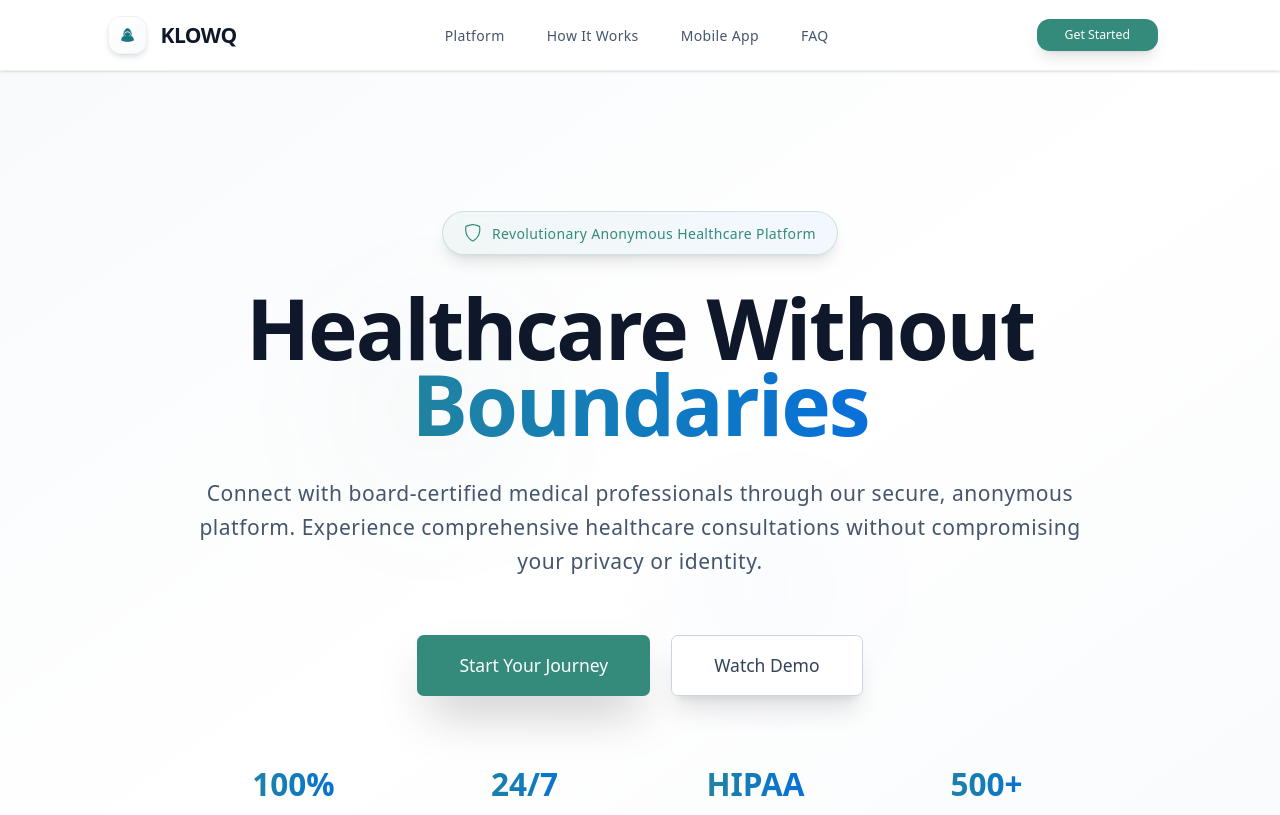
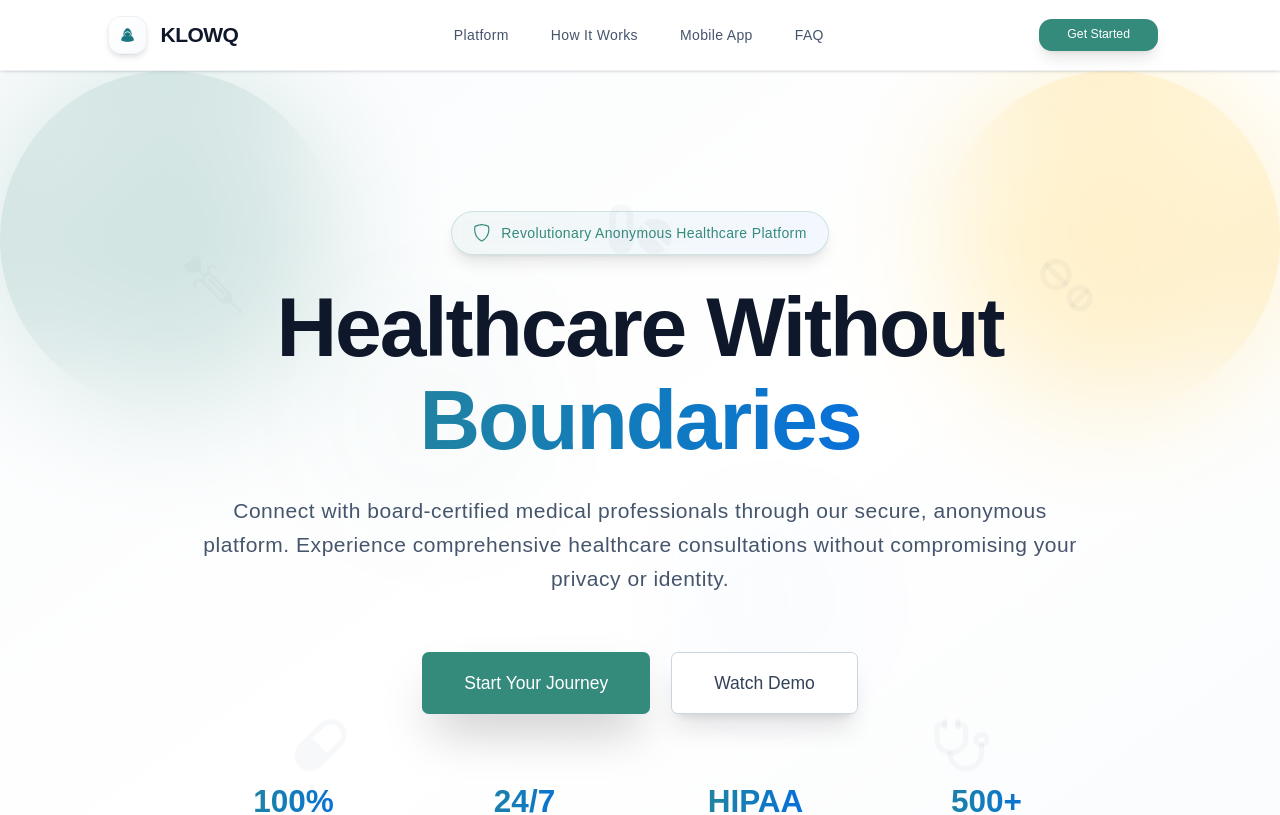
Before and after one commit to Klowq/klowq, a Next.js app: page / in a window 1280 px wide. Shown: the top 815 px of the page. Built offline with nearby package versions, Linux system fonts and the light colour scheme.

Commit message:
updating

```diff
--- a/src/app/globals.css
+++ b/src/app/globals.css
@@ -1,6 +1,35 @@
 @import "tailwindcss";
 
 @custom-variant dark (&:is(.dark *));
+
+/* Accordion animations for Radix Accordion */
+@keyframes accordion-down {
+  from {
+    height: 0;
+  }
+
+  to {
+    height: var(--radix-accordion-content-height);
+  }
+}
+
+@keyframes accordion-up {
+  from {
+    height: var(--radix-accordion-content-height);
+  }
+
+  to {
+    height: 0;
+  }
+}
+
+.animate-accordion-down {
+  animation: accordion-down 0.2s ease-out;
+}
+
+.animate-accordion-up {
+  animation: accordion-up 0.2s ease-out;
+}
 
 :root {
   --font-size: 14px;
@@ -79,6 +108,18 @@
   --sidebar-border: oklch(0.269 0 0);
   --sidebar-ring: oklch(0.439 0 0);
 }
+
+
+body {
+  background: var(--background);
+  color: var(--foreground);
+  font-family: Arial, Helvetica, sans-serif;
+}
+
+
+
+
+
 
 @theme inline {
   --color-background: var(--background);
--- a/src/app/page.js
+++ b/src/app/page.js
@@ -2,20 +2,24 @@
 import Image from "next/image";
 import { HiBars3BottomLeft } from "react-icons/hi2";
 import { AiOutlineClose, AiOutlineComment } from "react-icons/ai";
-import { TbClock, TbStethoscope } from "react-icons/tb";
+import { TbClock, TbPillFilled, TbPills, TbStethoscope } from "react-icons/tb";
 import { BsShield } from "react-icons/bs";
 import klowqLogo from '@assets/logo.png'
 import { Button } from "@/components/organisms/Button";
 import { FiCheckCircle, FiFileText } from "react-icons/fi";
 import { RiGooglePlayLine, RiShieldLine } from "react-icons/ri";
 import { RxLightningBolt } from "react-icons/rx";
-import { FaAppStore } from "react-icons/fa";
+import { FaAppStore, FaPills } from "react-icons/fa";
+import { MdOutlineSick } from "react-icons/md";
+import { FaUserDoctor } from "react-icons/fa6";
 import { SlStar } from "react-icons/sl";
 import { useState } from "react";
 import { LuAward, LuHeartHandshake, LuSmartphone, LuUsers } from "react-icons/lu";
 import { Badge } from "@/components/organisms/Badge";
 import { Card } from "@/components/organisms/Card";
 import { Accordion, AccordionContent, AccordionItem, AccordionTrigger } from "@/components/organisms/Accordion";
+import { LiaUserNurseSolid } from "react-icons/lia";
+import { GiLoveInjection } from "react-icons/gi";
 
 export default function Home() {
 
@@ -74,12 +78,31 @@ export default function Home() {
         )}
       </nav>
 
-      <section className="relative py-28 lg:py-40 bg-gradient-to-br from-slate-50 via-white to-slate-50 overflow-hidden">
+      <div className="grid items-center relative">
+        <div className="text-gray-500/5 text-7xl absolute pointer-events-none z-10 h-full w-full bottom-0 right-0">
+          <div className="h-[50%] relative flex items-center justify-between">
+            <div className="flex-auto flex justify-center animate-bounce"><GiLoveInjection /></div>
+            <div className="flex-auto flex justify-center animate-bounce relative bottom-16"><FaPills /></div>
+            <div className="flex-auto flex justify-center animate-bounce"><TbPills /></div>
+          </div>
+          <div className="h-[50%] relative flex items-center justify-between">
+            <div className="flex-auto flex justify-center animate-bounce"><TbPillFilled /></div>
+            <div className="flex-auto flex justify-center delay-700 animate-bounce"><TbStethoscope /></div>
+          </div>
+          <div className="h-[50%] relative flex items-center justify-between">
+            <div className="flex-auto flex justify-center animate-bounce"><LiaUserNurseSolid /></div>
+            <div className="flex-auto flex justify-center animate-bounce relative bottom-64"><FaUserDoctor /></div>
+            <div className="flex-auto flex justify-center animate-bounce"><MdOutlineSick /></div>
+          </div>
+        </div>
+        <div className="absolute z-0 top-0 w-96 h-96 left-0 bg-primary rounded-full"></div>
+        <div className="absolute z-0 top-0 w-96 h-96 right-0 bg-chart-4 rounded-full"></div>
+        <section className="py-28 relative lg:py-40 bg-gradient-to-br backdrop-blur-3xl from-slate-50/80 via-white/80 to-slate-50/80 overflow-hidden">
           <div className="absolute inset-0 bg-grid-slate-100/40 [mask-image:linear-gradient(0deg,white,rgba(255,255,255,0.7))]" />
           <div className="absolute top-1/4 left-1/4 w-64 h-64 bg-primary/5 rounded-full blur-3xl animate-pulse" />
           <div className="absolute bottom-1/3 right-1/3 w-48 h-48 bg-blue-500/5 rounded-full blur-3xl animate-pulse delay-1000" />
 
-        <div className="relative max-w-7xl mx-auto px-4 sm:px-6 lg:px-8">
+          <div className="relative z-50 max-w-7xl mx-auto px-4 sm:px-6 lg:px-8">
             <div className="text-center max-w-6xl mx-auto">
               <div className="inline-flex text-[9px] md:text-base items-center space-x-3 bg-gradient-to-r from-primary/5 to-blue-500/5 border border-primary/20 rounded-full px-6 py-3 mb-10 shadow-lg backdrop-blur-sm">
                 <BsShield className="h-5 w-5 text-primary" />
@@ -88,7 +111,7 @@ export default function Home() {
 
               <h1 className="text-[34px] md:text-6xl lg:text-8xl font-bold text-slate-900 mb-10 leading-[0.9] tracking-tight">
                 Healthcare Without
-              <span className="block text-transparent bg-gradient-to-r from-primary to-blue-600 bg-clip-text">Boundaries</span>
+                <span className="block text-transparent bg-gradient-to-r  mt-5 from-primary to-blue-600 bg-clip-text">Boundaries</span>
               </h1>
 
               <p className="text-sm md:text-lg lg:text-2xl text-slate-600 mb-16 max-w-5xl mx-auto leading-relaxed font-light tracking-wide">
@@ -135,8 +158,7 @@ export default function Home() {
             </div>
           </div>
         </section>
-
-
+      </div>
 
       <section id="features" className="md:py-28 py-12 bg-white">
         <div className="max-w-7xl mx-auto px-4 sm:px-6 lg:px-8">
```
Lines whose indentation alone changed are shown as unchanged.
